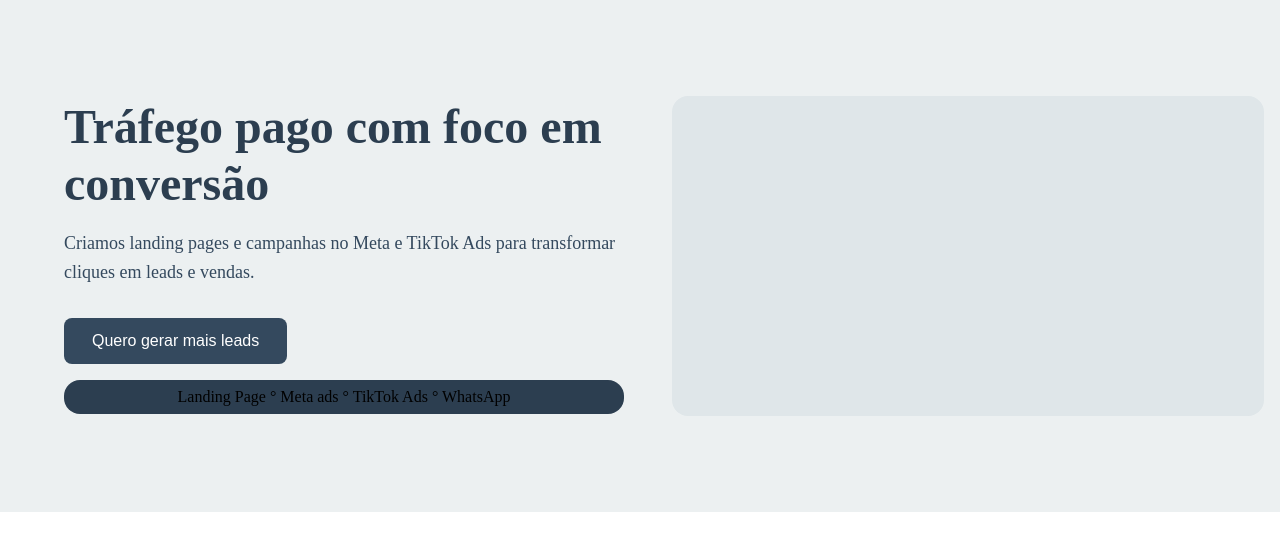
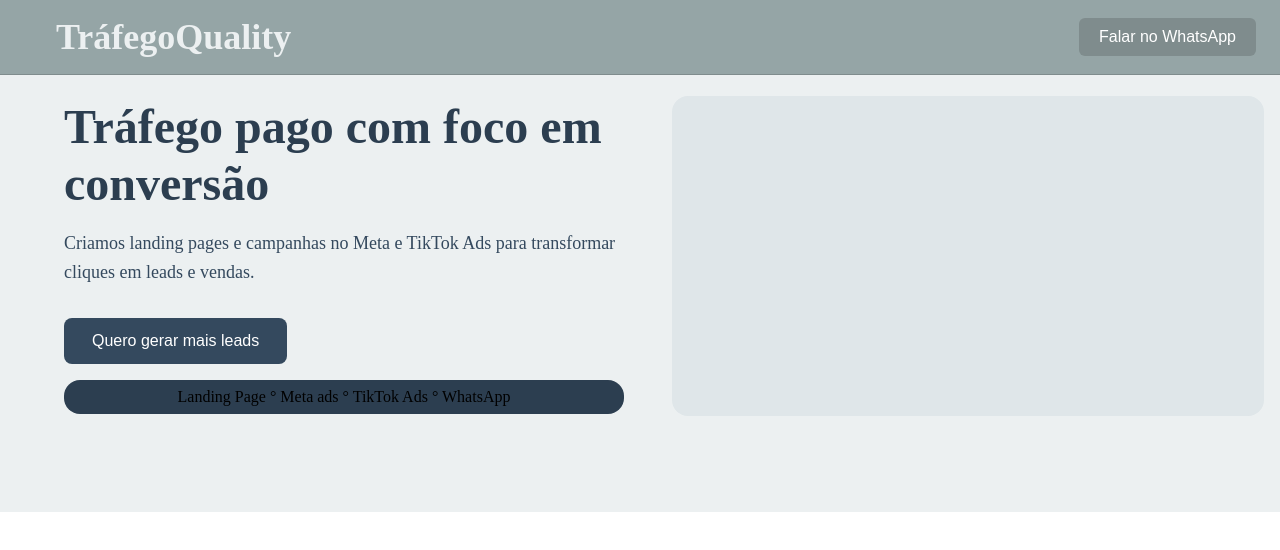
Before and after one commit to DeivithMaciel/Landing_Page_Freelance, a React (Vite) app: page / in a window 1280 px wide. Shown: the top 550 px of the page. Built offline with nearby package versions, Linux system fonts and the light colour scheme; a web font is replaced by a local one.

Commit message:
Fetch: hero adicionado

```diff
--- a/src/App.tsx
+++ b/src/App.tsx
@@ -1,11 +1,12 @@
-import { Hero } from './components/Hero'
+import Home from './pages/Home'
+
 import { GlobalStyles } from './styles/GlobalStyles'
 
 function App() {
     return (
         <>
             <GlobalStyles />
-            <Hero />
+            <Home />
         </>
     )
 }
--- /dev/null
+++ b/src/components/Header/index.tsx
@@ -0,0 +1,14 @@
+import * as S from './styles'
+
+export const Header = () => {
+    return (
+        <S.Container>
+            <S.Content>
+                <S.Logo>TráfegoQuality</S.Logo>
+                <S.Actions>
+                    <button>Falar no WhatsApp</button>
+                </S.Actions>
+            </S.Content>
+        </S.Container>
+    )
+}
--- /dev/null
+++ b/src/components/Header/styles.ts
@@ -0,0 +1,48 @@
+import styled from 'styled-components'
+
+import { colors } from '../../styles/GlobalStyles'
+
+export const Container = styled.header`
+    position: fixed;
+    top: 0;
+    width: 100%;
+    height 72px;
+    padding: 16px;
+    background-color: ${colors.lightGray};
+    backdrop-filter: blur(8px);
+    border-bottom: 1px solid ${colors.lightBlack};
+    z-index: 1;
+`
+
+export const Content = styled.div`
+    display: flex;
+    align-items: center;
+    justify-content: space-between;
+    max-width: 1200px;
+    height: 100%;
+    margin: 0 auto;
+    padding: 0 24px;
+`
+export const Logo = styled.span`
+    font-size: 36px;
+    font-weight: bold;
+    color: ${colors.white};
+`
+
+export const Actions = styled.div`
+    button {
+        padding: 10px 20px;
+        border-radius: 6px;
+        border: none;
+        background-color: ${colors.lightBlack};
+        color: #fff;
+        font-size: 16px;
+        font-weight: semi-bold;
+        cursor: pointer;
+        transition: filter 0.2s;
+
+        &:hover {
+            filter: brightness(0.9);
+        }
+    }
+`
--- a/src/components/Hero/styles.ts
+++ b/src/components/Hero/styles.ts
@@ -5,7 +5,7 @@ import { colors } from '../../styles/GlobalStyles'
 export const Container = styled.section`
     width: 100%;
     padding: 96px 24px;
-    background-color: ${colors.while};
+    background-color: ${colors.white};
 `
 
 export const Content = styled.div`
--- /dev/null
+++ b/src/pages/Home/index.tsx
@@ -0,0 +1,13 @@
+import { Header } from '../../components/Header'
+import { Hero } from '../../components/Hero'
+
+export const Home = () => {
+    return (
+        <div>
+            <Header />
+            <Hero />
+        </div>
+    )
+}
+
+export default Home
--- a/src/styles/GlobalStyles.tsx
+++ b/src/styles/GlobalStyles.tsx
@@ -1,11 +1,18 @@
 import { createGlobalStyle } from 'styled-components'
 
 export const colors = {
-    while: '#ecf0f1',
     darkBlue: '#2c3e50',
     lightBlue: '#34495e',
     blue: '#34495e',
+    white: '#ecf0f1',
     gray: ' #dfe6e9',
+    lightGray: '#95a5a6',
+    lightBlack: '#7f8c8d',
+}
+
+export const breakpoints = {
+    tablet: '1024px',
+    mobile: '768px',
 }
 
 export const GlobalStyles = createGlobalStyle`
@@ -17,6 +24,6 @@ export const GlobalStyles = createGlobalStyle`
 }
 
 body {
-    // background-color: ${colors.while};
+    // background-color: ${colors.white};
 }
 `
```
